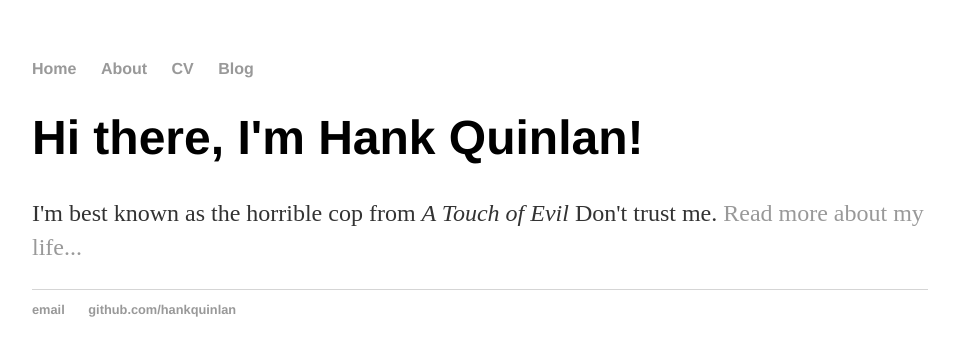
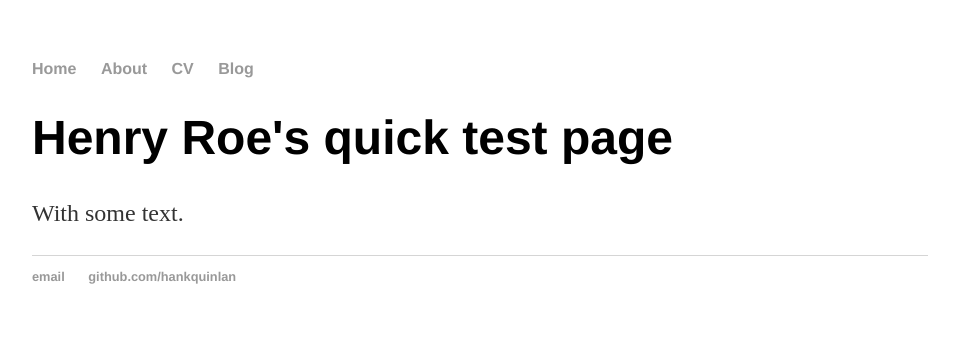
Before and after one commit to henryroe/henryroe.github.io, a Jekyll site: the page built from index.html, in a window 1280 px wide. Shown: the top 356 px of the page, without its empty margins (160-1119 px from the left). Built offline with Jekyll 4.4.1, drawn with Linux system fonts in a browser that asks for light colours.

Commit message:
Update index.html

```diff
--- a/index.html
+++ b/index.html
@@ -1,8 +1,8 @@
 ---
 layout: default
-title: Hank Quinlan, Horrible Cop
+title: Henry roe
 ---
 <div class="blurb">
-	<h1>Hi there, I'm Hank Quinlan!</h1>
-	<p>I'm best known as the horrible cop from <em>A Touch of Evil</em> Don't trust me. <a href="/about">Read more about my life...</a></p>
+	<h1>Henry Roe's quick test page</h1>
+	<p>With some text.</p>
 </div><!-- /.blurb -->
```
